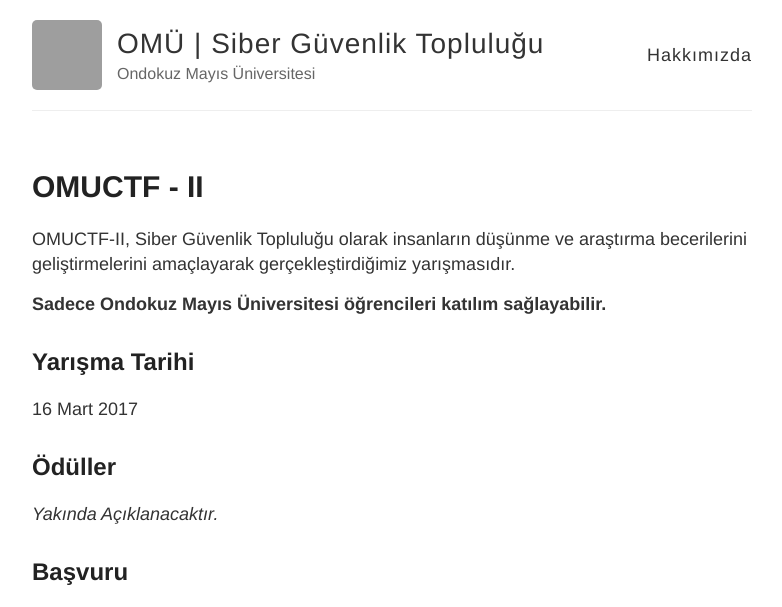
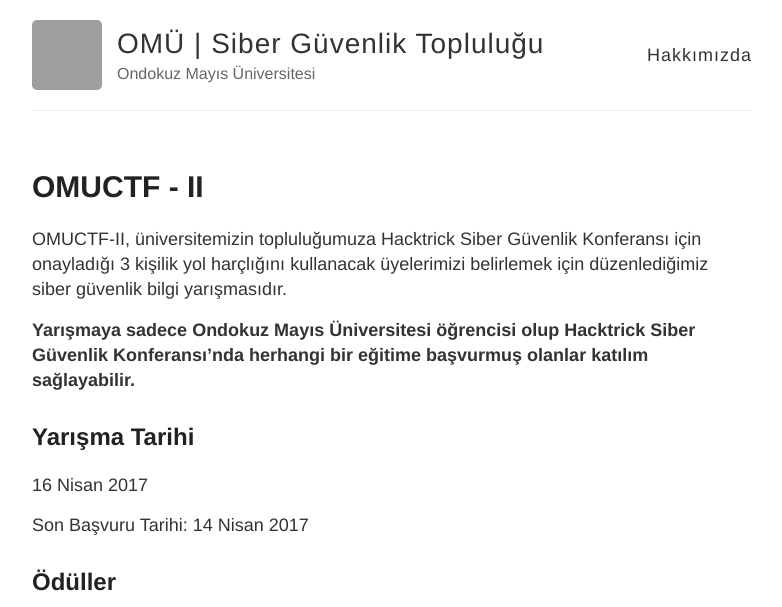
Before and after one commit to omusiber/eski_site, a Jekyll site: the page built from _posts/2017-4-3-omuctf-2.md, in a window 1280 px wide and 1400 px high, cut to the strip 0-607 px from the top of the window. Shown: the whole strip, without its empty margins (248-1030 px from the left). Built offline with Jekyll 4.4.1, drawn with Linux system fonts in a browser that asks for light colours; some of the changed text lies outside the part shown; grey boxes are pictures that could not be loaded.

Commit message:
Update 2017-4-3-omuctf-2.md

```diff
--- a/_posts/2017-4-3-omuctf-2.md
+++ b/_posts/2017-4-3-omuctf-2.md
@@ -3,18 +3,20 @@ layout: post
 title: OMUCTF - II
 ---
 
-OMUCTF-II, Siber Güvenlik Topluluğu olarak insanların düşünme ve araştırma becerilerini geliştirmelerini amaçlayarak gerçekleştirdiğimiz yarışmasıdır.
+OMUCTF-II, üniversitemizin topluluğumuza Hacktrick Siber Güvenlik Konferansı için onayladığı 3 kişilik yol harçlığını kullanacak üyelerimizi belirlemek için düzenlediğimiz siber güvenlik bilgi yarışmasıdır.
 
-**Sadece Ondokuz Mayıs Üniversitesi öğrencileri katılım sağlayabilir.**
+**Yarışmaya sadece Ondokuz Mayıs Üniversitesi öğrencisi olup Hacktrick Siber Güvenlik Konferansı'nda herhangi bir eğitime başvurmuş olanlar katılım sağlayabilir.**
 
 
 ## Yarışma Tarihi
 
-16 Mart 2017
+16 Nisan 2017
+
+Son Başvuru Tarihi: 14 Nisan 2017
 
 ## Ödüller
 
-_Yakında Açıklanacaktır._
+**İlk üçe(3) giren yarışmacılara Hacktrick Siber Güvenlik Konferansı için yol harçlığı verilecektir.**
 
 ## Başvuru
 <iframe src="https://docs.google.com/forms/d/e/1FAIpQLSdLsOaaa6aUc2jRNaWCP5zjgOn_Nie5-SWuu1VQsMFDUnsUgA/viewform?embedded=true" width="760" height="500" frameborder="0" marginheight="0" marginwidth="0">Loading...</iframe>
@@ -23,8 +25,15 @@ _Yakında Açıklanacaktır._
 ### Katılım Koşulları
 
 * Yarışmaya katılabilmek için OMÜ öğrencisi olmanız gerekmektedir.
+* Yarışmaya katılabilmek için Hacktrick Siber Güvenlik Konferansı'nda herhangi bir eğitime başvurmuş olmanız gerekmektedir.
+* SSS bölümünü okumanız gerekmektedir.
 * Tüm katılımcılar bireysel olarak yarışacaktır. Grup olarak yarışmaya katılım sağlanamayacaktır.
 * Diğer yarışmacıların soru çözmelerini engellemek, soru cevaplarını internete sızdırmak yasaktır.
 * Kaba kuvvet saldırıları dahil olmak üzere sistemde yük oluşturabilecek bütün davranışlar yasaktır.
 * Yarışma sırasında yarışmacılar karşılaşacağı teknik sorunlar için siber[at]omu.edu.tr adresini kullanacaktır.
 * OMÜ Siber Güvenlik Topluluğu katılım koşullarını güncelleme hakkına sahiptir.
+
+
+### SSS
+
+* _Yakında Açıklanacaktır_
```
